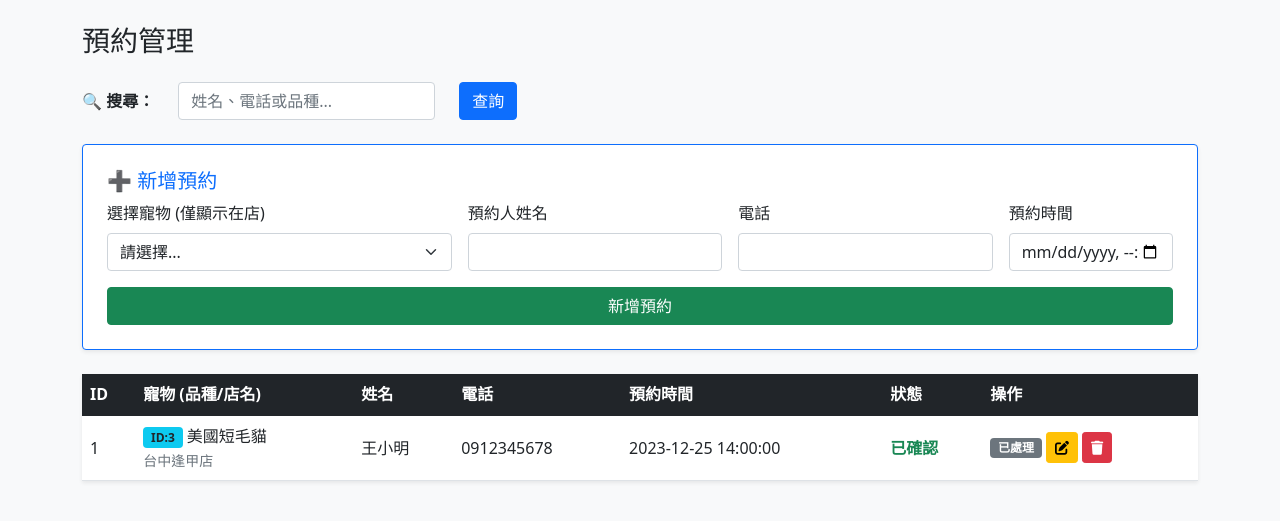
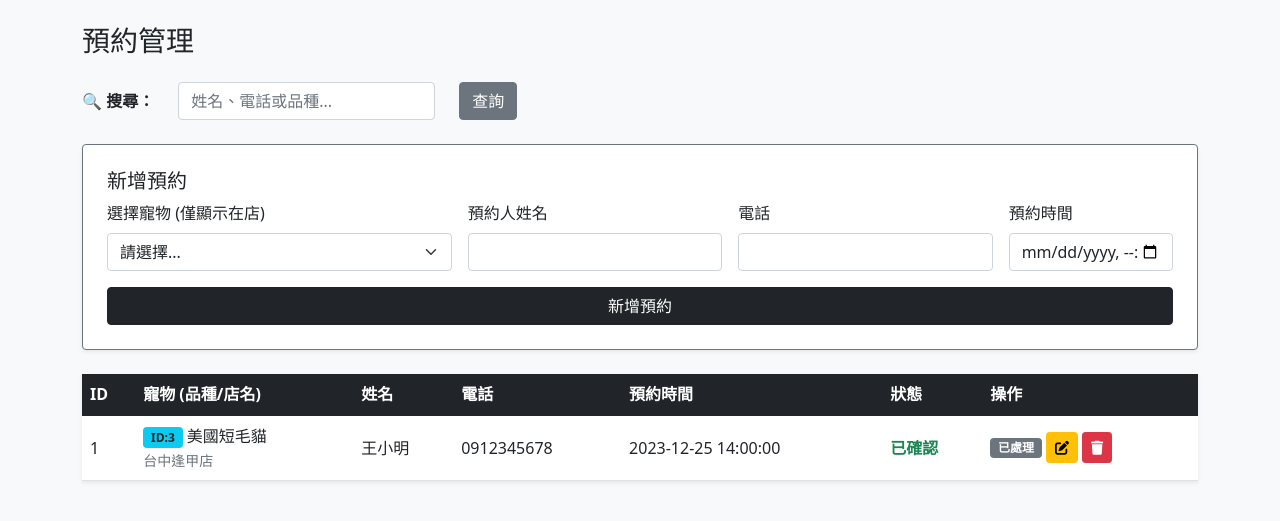
Before and after one commit to Serenetaytay/database_project, a PHP site: page /reserve_mngt.php in a window 1280 px wide. Shown: the part 66-587 px from the top of the page. Run offline with PHP 8.4, Linux system fonts and the light colour scheme; the visitor is signed in with stand-in values (Sample User, id 1); data comes from the database, SQL or seed files in the repository.

Commit message:
Update reserve_mngt.php

```diff
--- a/admin/reserve_mngt.php
+++ b/admin/reserve_mngt.php
@@ -98,6 +98,18 @@ $sql_query .= " ORDER BY reserve.time DESC";
     <title>預約管理</title>
     <link href="https://cdn.jsdelivr.net/npm/bootstrap@5.1.3/dist/css/bootstrap.min.css" rel="stylesheet">
     <link rel="stylesheet" href="https://cdnjs.cloudflare.com/ajax/libs/font-awesome/6.0.0/css/all.min.css">
+    <style>
+        .btn-dark-custom {
+            background-color: #212529;
+            color: white;
+            border-color: #212529;
+        }
+        .btn-dark-custom:hover {
+            background-color: #424649;
+            border-color: #373b3e;
+            color: white;
+        }
+    </style>
 </head>
 <body class="bg-light">
     <?php include 'navbar.php'; ?>
@@ -114,7 +126,7 @@ $sql_query .= " ORDER BY reserve.time DESC";
                        value="<?php echo htmlspecialchars($searchKeyword); ?>">
             </div>
             <div class="col-auto">
-                <button type="submit" class="btn btn-primary">查詢</button>
+                <button type="submit" class="btn btn-secondary">查詢</button>
                 <?php if(!empty($searchKeyword)): ?>
                     <a href="reserve_mngt.php" class="btn btn-outline-secondary">清除</a>
                 <?php endif; ?>
@@ -122,8 +134,8 @@ $sql_query .= " ORDER BY reserve.time DESC";
         </form>
 
         <!-- 表單區域 -->
-        <form method="post" class="card p-4 mb-4 bg-white shadow-sm border-primary">
-            <h5 class="card-title text-primary"><?php echo $editData ? '✏️ 編輯預約' : '➕ 新增預約'; ?></h5>
+        <form method="post" class="card p-4 mb-4 bg-white shadow-sm border-secondary">
+            <h5 class="card-title text-dark"><?php echo $editData ? '編輯預約' : '新增預約'; ?></h5>
             <input type="hidden" name="rID" value="<?php echo $editData['rID'] ?? ''; ?>">
 
             <div class="row g-3">
@@ -173,7 +185,7 @@ $sql_query .= " ORDER BY reserve.time DESC";
                            value="<?php echo $timeValue; ?>">
                 </div>
                 <div class="col-12">
-                    <button type="submit" name="save" class="btn <?php echo $editData ? 'btn-warning' : 'btn-success'; ?> w-100">
+                    <button type="submit" name="save" class="btn <?php echo $editData ? 'btn-dark-custom' : 'btn-dark-custom'; ?> w-100">
                         <?php echo $editData ? '確認修改' : '新增預約'; ?>
                     </button>
                     <?php if($editData): ?>
```
